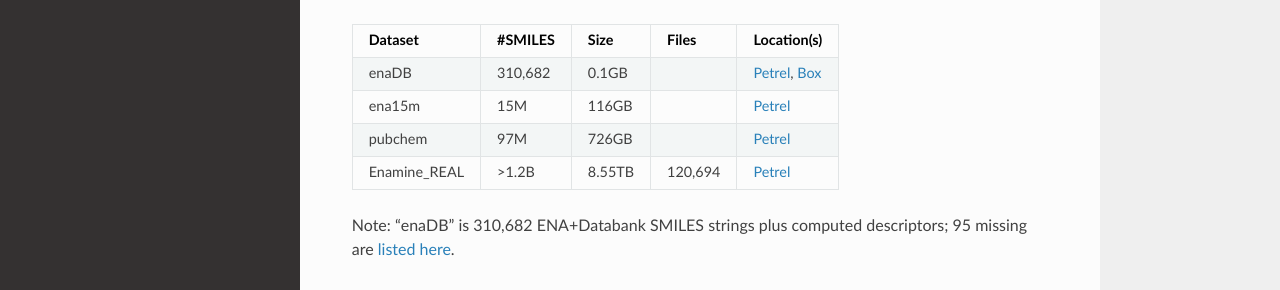
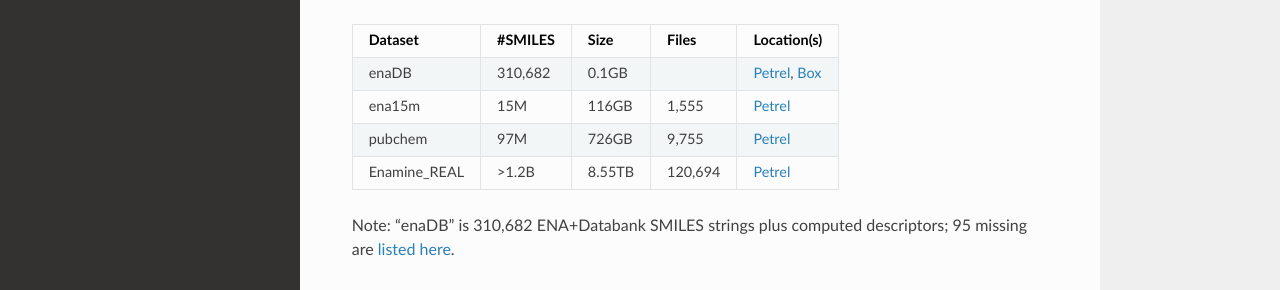
Before and after one commit to 2019-ncovgroup/2019-nCoVdata, a Sphinx documentation site: the page built from docs/index.rst, in a window 1280 px wide and 900 px high, scrolled down 817 px. Shown: the part 257-547 px from the top of the window. Built offline with Sphinx 7.4.7 and the Read the Docs theme 2.0.0, drawn with Linux system fonts in a browser that asks for light colours.

Commit message:
Updating num files

```diff
--- a/docs/index.rst
+++ b/docs/index.rst
@@ -46,8 +46,8 @@ Computed descriptors
 Dataset      #SMILES  Size         Files    Location(s)
 ============ ======== ============ ======== ============
 enaDB        310,682  0.1GB                 `Petrel <https://app.globus.org/file-manager?origin_id=a386b552-6086-11ea-9688-0e56c063f437&origin_path=%2Fdata%2Fdescriptors%2Fena15m_descriptors%2F>`_, `Box <https://anl.app.box.com/file/630951461406>`_
-ena15m       15M      116GB                 `Petrel <https://app.globus.org/file-manager?origin_id=a386b552-6086-11ea-9688-0e56c063f437&origin_path=%2Fdata%2Fdescriptors%2Fena15m_descriptors%2F>`_
-pubchem      97M      726GB                 `Petrel <https://app.globus.org/file-manager?origin_id=a386b552-6086-11ea-9688-0e56c063f437&origin_path=%2Fdata%2Fdescriptors%2Fpubchem128_descriptors%2F>`_
+ena15m       15M      116GB        1,555    `Petrel <https://app.globus.org/file-manager?origin_id=a386b552-6086-11ea-9688-0e56c063f437&origin_path=%2Fdata%2Fdescriptors%2Fena15m_descriptors%2F>`_
+pubchem      97M      726GB        9,755    `Petrel <https://app.globus.org/file-manager?origin_id=a386b552-6086-11ea-9688-0e56c063f437&origin_path=%2Fdata%2Fdescriptors%2Fpubchem128_descriptors%2F>`_
 Enamine_REAL >1.2B    8.55TB       120,694  `Petrel <https://app.globus.org/file-manager?origin_id=a386b552-6086-11ea-9688-0e56c063f437&origin_path=%2Fdata%2Fdescriptors%2FEnamine_Real_Descriptors%2F>`_
 ============ ======== ============ ======== ============
 
```
